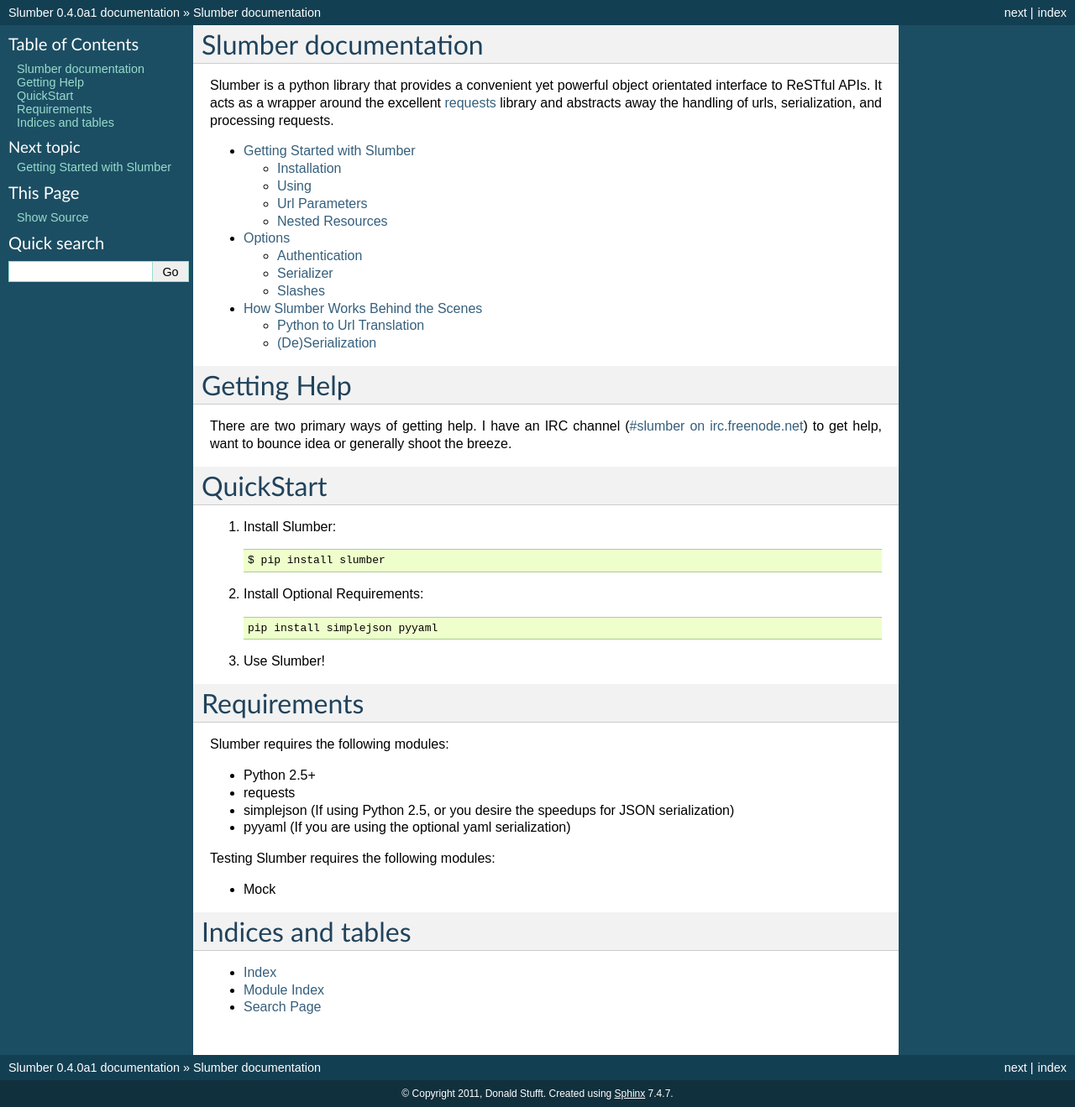
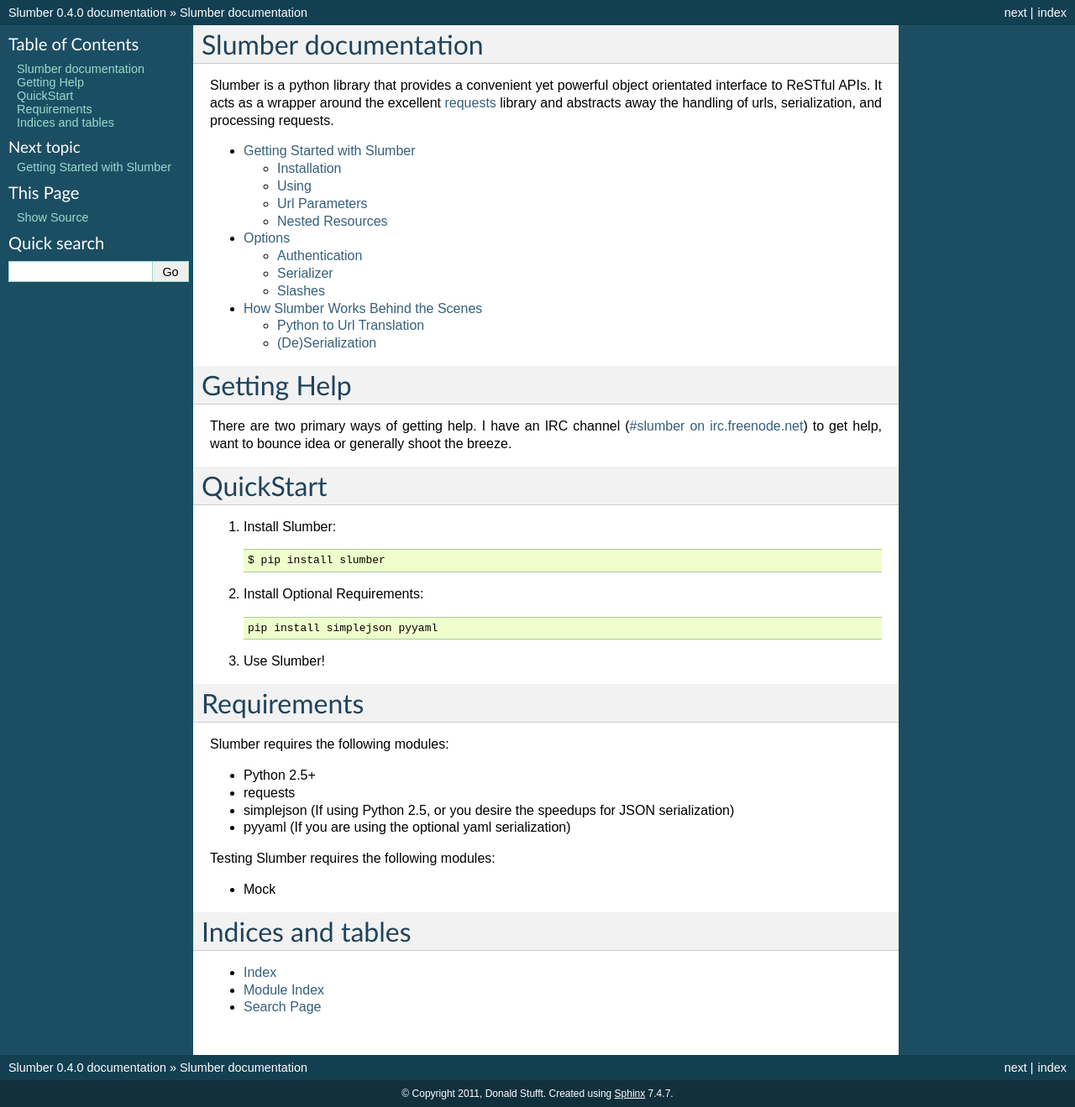
Before and after one commit to samgiles/slumber, a Sphinx documentation site: the page built from docs/index.rst, in a window 1280 px wide. Shown: the whole page at 84% size. Built offline with Sphinx 7.4.7, drawn with Linux system fonts in a browser that asks for light colours.

Commit message:
uped verison to 0.4

```diff
--- a/docs/conf.py
+++ b/docs/conf.py
@@ -51,7 +51,7 @@
 # The short X.Y version.
 version = '0.4'
 # The full version, including alpha/beta/rc tags.
-release = '0.4.0a1'
+release = '0.4.0'
 
 # The language for content autogenerated by Sphinx. Refer to documentation
 # for a list of supported languages.
--- a/setup.py
+++ b/setup.py
@@ -11,7 +11,7 @@
 
 setup(
     name = "slumber",
-    version = "0.4.0a1",
+    version = "0.4",
     description = "A library that makes consuming a REST API easier and more convenient",
     long_description="\n\n".join([
         open(os.path.join(base_dir, "README.rst"), "r").read(),
```
